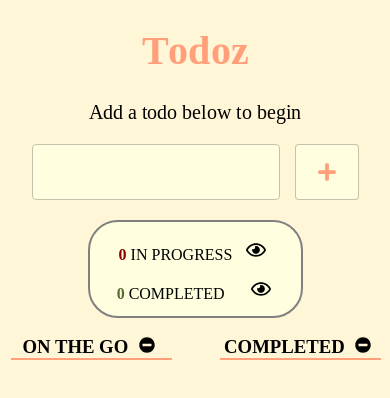
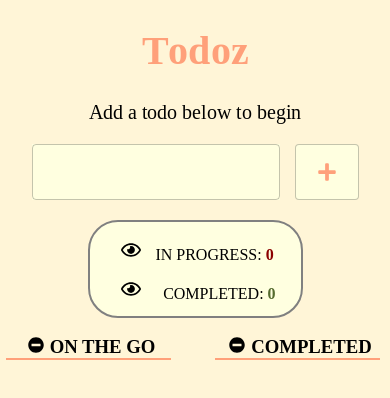
Before and after one commit to slippax/todoz, a React (Create React App) app: page / in a window 390 px wide. Shown: the top 398 px of the page. Built offline with nearby package versions, Linux system fonts and the light colour scheme; the HTML template or start-up script is replaced by a standard one.

Commit message:
more ui fix

```diff
--- a/src/components/items/ItemCounter/ItemCounter.js
+++ b/src/components/items/ItemCounter/ItemCounter.js
@@ -3,31 +3,31 @@ import { useSelector } from "react-redux";
 import classes from "./ItemCounter.module.css";
 import Flash from "react-reveal/Flash";
 import Bounce from "react-reveal/Fade";
-import {FaRegEye} from 'react-icons/fa';
+import { FaRegEye } from "react-icons/fa";
 const ItemCounter = (props) => {
   const data = useSelector((state) => state.todos);
-  const  onGoData = data.filter((i) => i.completed === false);
+  const onGoData = data.filter((i) => i.completed === false);
   const completedData = data.filter((i) => i.completed === true);
   const onGoCount = onGoData.length;
   const completedCount = completedData.length;
   return (
-      <Bounce top >
-    <div className={classes.progress} >
-      <div className={classes.onGO}>
-        <Flash spy={onGoCount}>
-          <strong>{onGoCount}</strong>
-        </Flash>{" "}
-        IN PROGRESS
-        <button className={classes.progressButton}><FaRegEye size='1.5em' onClick={props.progressClicked}/></button>
+    <Bounce top>
+      <div className={classes.progress}>
+        <div className={classes.onGO}>
+          <Flash spy={onGoCount}></Flash>
+          <button className={classes.progressButton}>
+            <FaRegEye size="1.5em" onClick={props.progressClicked} />
+          </button>
+          IN PROGRESS: <strong>{onGoCount}</strong>
+        </div>
+        <div className={classes.completed}>
+          <Flash spy={completedCount}></Flash><button className={classes.completedButton}>
+            <FaRegEye size="1.5em" onClick={props.completedClicked} />
+          </button>
+          COMPLETED: <strong>{completedCount}</strong>
+
+        </div>
       </div>
-      <div className={classes.completed}>
-        <Flash spy={completedCount}>
-          <strong>{completedCount}</strong>
-        </Flash>{" "}
-        COMPLETED
-        <button className={classes.completedButton}><FaRegEye size='1.5em' onClick={props.completedClicked}/></button>
-      </div>
-    </div>
     </Bounce>
   );
 };
--- a/src/components/items/ItemCounter/ItemCounter.module.css
+++ b/src/components/items/ItemCounter/ItemCounter.module.css
@@ -35,7 +35,7 @@
 }
 
 .progressButton {
-  padding-left: 14px;
+  padding-left: 5px;
   text-decoration: none;
   width: 20%;
 }
@@ -47,7 +47,7 @@
   outline: none;
 }
 .completedButton {
-  padding-left: 26px;
+  padding-left: 0px;
   width: 25%;
 }
 .completedButton:hover {
--- a/src/components/views/views.js
+++ b/src/components/views/views.js
@@ -23,11 +23,10 @@ const Views = () => {
       <Bounce cascade>
         {progress ? (
           <span className={classes.goWrapper}>
-            <h3 className={classes.goText}>
-              ON THE GO{" "}
-              <button className={classes.minusButton} onClick={()=>toggleProgress(!progress)}>
+            <h3 className={classes.goText}><button className={classes.minusButton} onClick={()=>toggleProgress(!progress)}>
                 <FaMinusCircle size='1.2em' />
               </button>
+              ON THE GO{" "}
             </h3>
             <TodoItemList />
           </span>
@@ -36,11 +35,10 @@ const Views = () => {
         )}
         {completed ? (
           <span className={classes.completedWrapper}>
-            <h3 className={classes.completedText}>
-              COMPLETED{" "}
-              <button className={classes.minusButton} onClick={()=> setCompleted(!completed)}>
+            <h3 className={classes.completedText}><button className={classes.minusButton} onClick={()=> setCompleted(!completed)}>
                 <FaMinusCircle size='1.2em' />
               </button>
+              COMPLETED{" "}
             </h3>
             <TodoItemListCompleted />
           </span>
--- a/src/components/views/views.module.css
+++ b/src/components/views/views.module.css
@@ -156,13 +156,13 @@ color: red;
   .completedText {
     border-bottom: 1px solid lightsalmon;
     border-width: 2px;
-    width: 90%;
-    margin-left: 10px;
+    width: 92%;
+    margin-left: 5px;
   }
   .goText {
     border-bottom: 1px solid lightsalmon;
     border-width: 2px;
-    margin-left: 10px;
-    width: 90%;
+    margin-left: 5px;
+    width: 92%;
   }
 }
```
